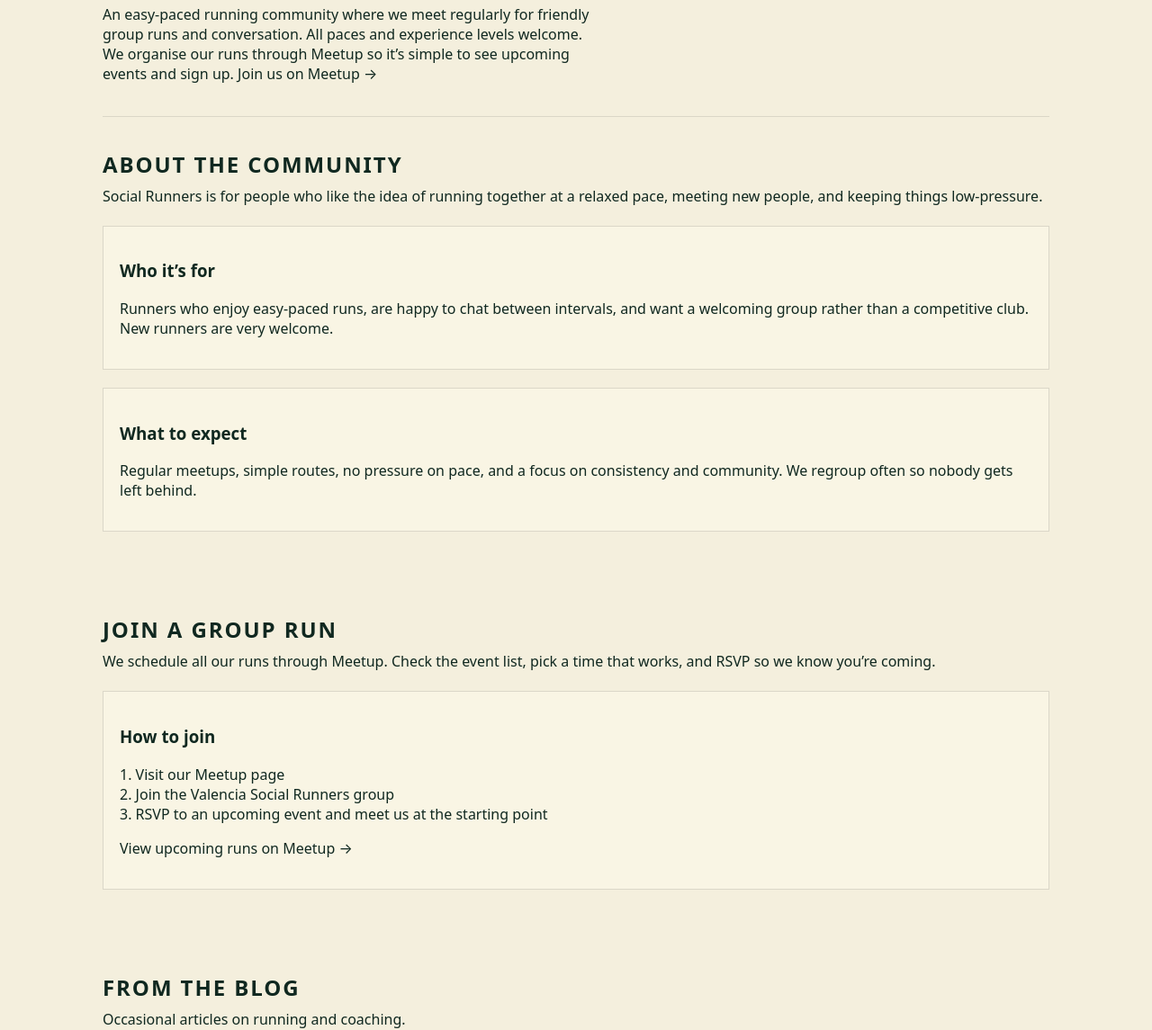
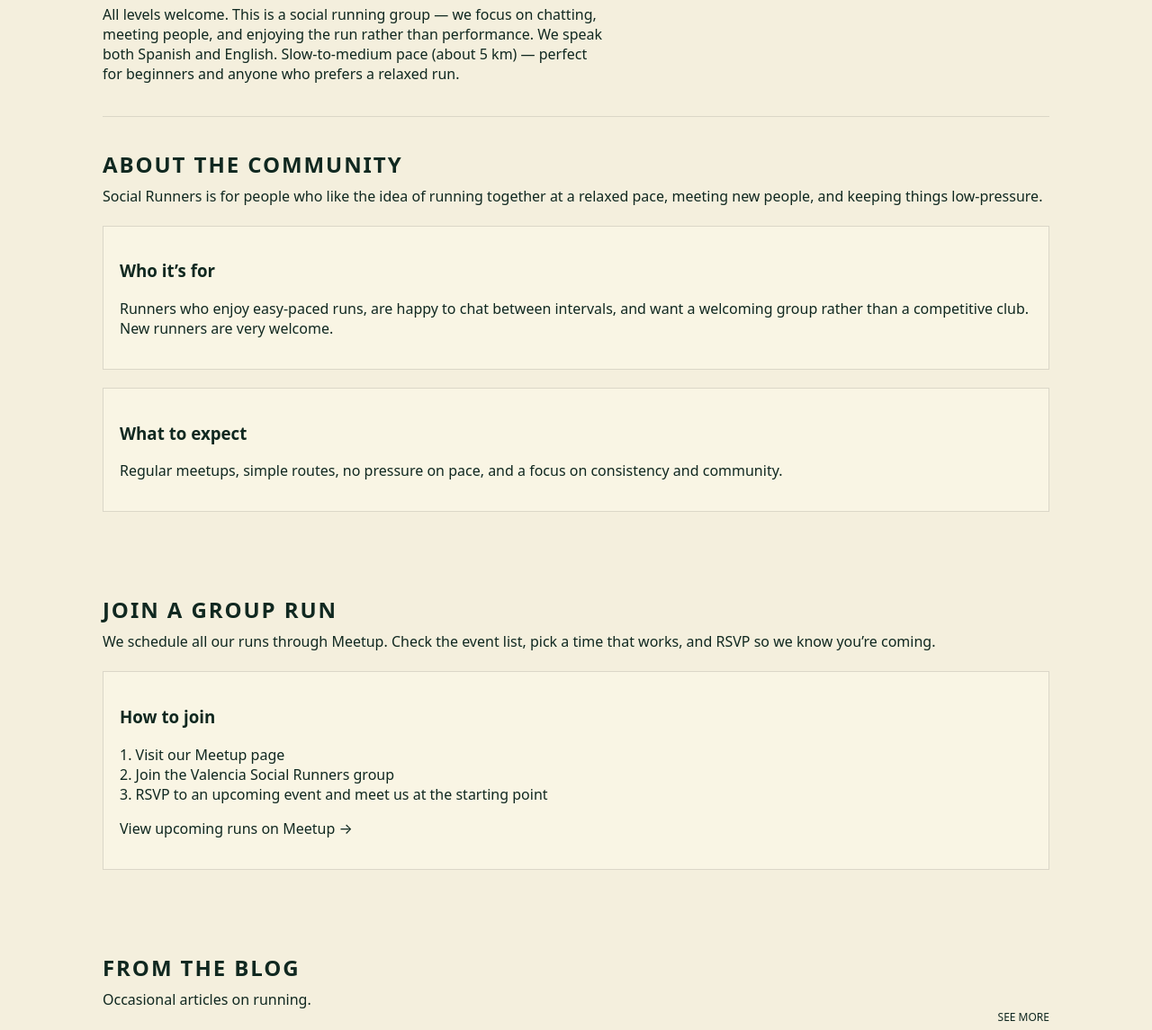
Before and after one commit to shaneM50/shaneM50.github.io, a plain HTML site: page index.html in a window 1280 px wide. Shown: the part 160-1305 px from the top of the page at 90% size. Drawn offline with Linux system fonts and the light colour scheme.

Commit message:
edit intro

```diff
--- a/index.html
+++ b/index.html
@@ -25,17 +25,11 @@
   </div>
 
   <main class="page">
-    <!-- HERO / INTRO -->
+    <!-- INTRO -->
     <section id="intro" class="hero">
       <div>
         <h1>Social Runners</h1>
-        <p>An easy-paced running community where we meet regularly for friendly group runs and conversation. All paces and experience levels welcome.</p>
-        <p class="hero-secondary">
-          We organise our runs through Meetup so it’s simple to see upcoming events and sign up.
-          <a href="https://www.meetup.com/valencia-social-runners/" target="_blank" rel="noopener">
-            Join us on Meetup →
-          </a>
-        </p>
+        <p>All levels welcome. This is a social running group — we focus on chatting, meeting people, and enjoying the run rather than performance. We speak both Spanish and English. Slow-to-medium pace (about 5 km) — perfect for beginners and anyone who prefers a relaxed run.</p>
       </div>
     </section>
 
@@ -54,7 +48,7 @@
 
         <div class="card">
           <h3>What to expect</h3>
-          <p>Regular meetups, simple routes, no pressure on pace, and a focus on consistency and community. We regroup often so nobody gets left behind.</p>
+          <p>Regular meetups, simple routes, no pressure on pace, and a focus on consistency and community.</p>
         </div>
       </div>
     </section>
@@ -87,7 +81,7 @@
     <section id="blog">
       <div class="section-title">
         <h2>From the blog</h2>
-        <p>Occasional articles on running and coaching.</p>
+        <p>Occasional articles on running.</p>
       </div>
 
       <p style="text-align:right; font-size:12px; margin:0 0 12px;">
```
